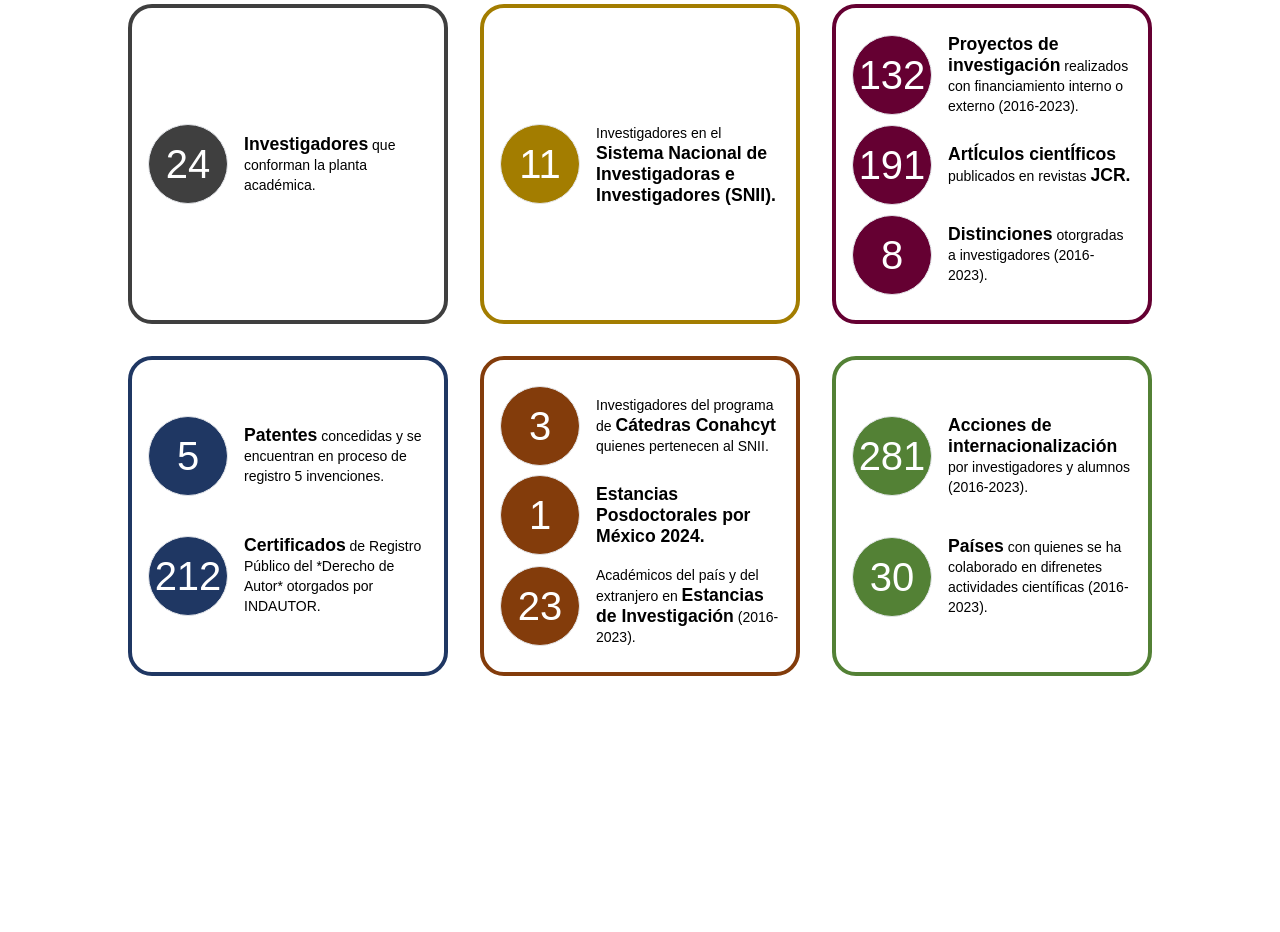
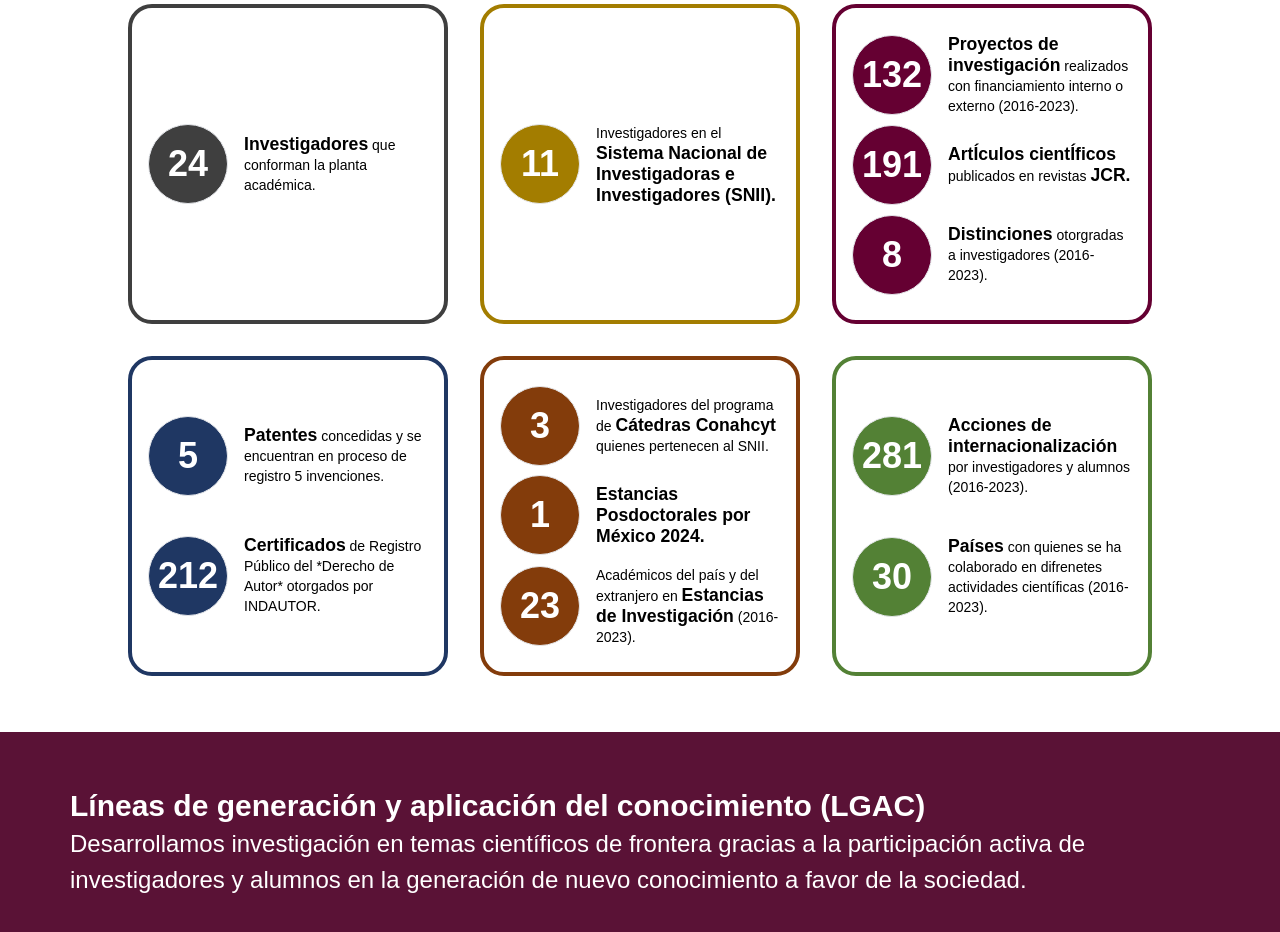
Before and after one commit to pabcrz/investigacion-citedi, an Astro site: page / in a window 1280 px wide. Shown: the part 1140-2072 px from the top of the page. Before the commit the page ends 1872 px from the top, so only its background shows below. Built offline with nearby package versions, Linux system fonts and the light colour scheme; Astro itself is replaced by a stand-in of ours; a web font is replaced by a local one.

Commit message:
Add areas and changed Cards from jsx to astro

```diff
--- /dev/null
+++ b/src/components/AreasInvestigacion.astro
@@ -0,0 +1,38 @@
+---
+import { Image } from "astro:assets";
+import computo from "../img/computo.jpg";
+import control from "../img/control.jpg";
+import modernas from "../img/modernas.jpg";
+
+import { areas } from "../lib/data";
+
+// icons
+import computer from "../img/computer.svg";
+import chip from "../img/chip.svg";
+import settings from "../img/settings.svg";
+---
+
+<div
+  class="text-fluid-md w-max-content flex flex-wrap gap-2 text-center font-bold justify-center"
+>
+  {
+    areas.map((area) => (
+      <a
+        href="#"
+        class="flex flex-col items-center w-[70%] md:max-w-[30%] px-8 hover:shadow-lg rounded-md py-4"
+      >
+        <img src={area.img} alt={area.content} class="rounded-md" />
+        <div class="rounded-full size-16 bg-[#EBF9F0] flex items-center justify-center -mt-4">
+          <img
+            src={area.icon}
+            alt={area.alt}
+            role="img"
+            aria-hidden="true"
+            class="size-8"
+          />
+        </div>
+        <p>{area.content}</p>
+      </a>
+    ))
+  }
+</div>
--- /dev/null
+++ b/src/components/Card.astro
@@ -0,0 +1,32 @@
+---
+import { cards } from "../lib/data";
+---
+
+<div class="w-max-content flex flex-wrap gap-8 justify-center">
+  {
+    cards.map((card, i) => (
+      <div
+        class={`border-4 rounded-3xl p-4 w-80 h-80`}
+        style={{
+          borderColor: card.color, // Asignar el color al borde
+        }}
+      >
+        <div class="flex flex-col justify-evenly h-full">
+          {card.items.map((item, i) => (
+            <div class="flex justify-between gap-4 items-center">
+              <p
+                class={`rounded-full min-w-20 size-20 border flex items-center justify-center text-white text-wrap text-4xl font-bold`}
+                style={{
+                  backgroundColor: card.color, // Asignar el color como fondo
+                }}
+              >
+                {item.numbers}
+              </p>
+              <p class="w-auto text-sm" set:html={item.content} />
+            </div>
+          ))}
+        </div>
+      </div>
+    ))
+  }
+</div>
--- a/src/components/Card.jsx
+++ /dev/null
@@ -1,39 +0,0 @@
-import React from "react";
-import { cards } from "../lib/data";
-
-export default function Card() {
-  return (
-    <div className="w-max-content flex flex-wrap gap-8 justify-center">
-      {cards.map((card, i) => (
-        <div
-          className={`border-4 rounded-3xl p-4 w-80 h-80`}
-          key={i}
-          style={{
-            borderColor: card.color, // Asignar el color al borde
-          }}
-        >
-          <div className="flex flex-col justify-evenly h-full">
-            {card.items.map((item, i) => (
-              <div className="flex justify-between gap-4 items-center" key={i}>
-                <p
-                  className={`rounded-full min-w-20 size-20 border flex items-center justify-center text-white text-wrap`}
-                  style={{
-                    backgroundColor: card.color, // Asignar el color como fondo
-                    fontSize: 2.5 + "rem", // Asignar el tamaño de la fuente
-                    lineHeight: 0 + "px", // Asignar el alto de la línea
-                  }}
-                >
-                  {item.numbers}
-                </p>
-                <p
-                  className="w-auto text-sm"
-                  dangerouslySetInnerHTML={{ __html: item.content }}
-                ></p>
-              </div>
-            ))}
-          </div>
-        </div>
-      ))}
-    </div>
-  );
-}
--- /dev/null
+++ b/src/components/Content.astro
@@ -0,0 +1,35 @@
+---
+// import Card from "../components/Card";
+import Card from "./Card.astro";
+import AreasInvestigacion from "./AreasInvestigacion.astro";
+---
+
+<main class="w-full">
+  <section class="w-full bg-tertiary py-14 flex justify-center">
+    <p class="text-fluid-md w-max-content px-8">
+      La investigación científica que se desarrolla en CITEDI se agrupa en
+      líneas de generación y aplicación del conocimiento (LGAC) que permite
+      concentrar nuestros esfuerzos de investigación y de formación de capital
+      humano de nivel posgrado para obtener resultados con mayor impacto
+      científico, tecnológico y social.
+    </p>
+  </section>
+  <section class="w-full py-14 flex justify-center px-8">
+    <!-- <Card /> -->
+    <Card />
+  </section>
+  <section class="w-full bg-primary py-14 flex justify-center text-white px-8">
+    <p class="text-fluid-md w-max-content">
+      <span class="text-3xl"
+        >Líneas de generación y aplicación del conocimiento (LGAC)</span
+      >
+      <br />
+      Desarrollamos investigación en temas científicos de frontera gracias a la participación
+      activa de investigadores y alumnos en la generación de nuevo conocimiento a
+      favor de la sociedad.
+    </p>
+  </section>
+  <section class="w-full flex justify-center py-14">
+    <AreasInvestigacion />
+  </section>
+</main>
--- a/src/layouts/Cards.astro
+++ /dev/null
@@ -1,14 +0,0 @@
----
-import { cards } from "../lib/data";
-
-function highlightText(text: string) {
-  const regex = /\*\*(.*?)\*\*/g; // Captura texto entre **
-  return text.split(regex).map((part) =>
-    part.match(regex) ? (
-      <span class="font-bold text-lg">{part}</span> // Aplicación de clases de Tailwind
-    ) : (
-      part
-    )
-  );
-}
----
--- a/src/layouts/Content.astro
+++ /dev/null
@@ -1,18 +0,0 @@
----
-import Card from "../components/Card";
----
-
-<main class="w-full">
-  <section class="w-full bg-tertiary py-14 flex justify-center">
-    <p class="text-fluid-md w-max-content px-8">
-      La investigación científica que se desarrolla en CITEDI se agrupa en
-      líneas de generación y aplicación del conocimiento (LGAC) que permite
-      concentrar nuestros esfuerzos de investigación y de formación de capital
-      humano de nivel posgrado para obtener resultados con mayor impacto
-      científico, tecnológico y social.
-    </p>
-  </section>
-  <section class="w-full py-14 flex justify-center">
-    <Card />
-  </section>
-</main>
--- a/src/lib/data.js
+++ b/src/lib/data.js
@@ -95,3 +95,21 @@ export const cards = [
     color: "#538135",
   },
 ];
+
+export const areas = [
+  {
+    content: "Cómputo inteligente de alto rendimiento",
+    img: "/src/img/computo.jpg",
+    icon: "/src/img/computo.svg",
+  },
+  {
+    content: "Sistemas dinámicos y control en tecnologías emergentes",
+    img: "/src/img/control.jpg",
+    icon: "/src/img/control.svg",
+  },
+  {
+    content: "Tecnologías de imagen y telecomunicacioens modernas",
+    img: "/src/img/modernas.jpg",
+    icon: "/src/img/modernas.svg",
+  },
+];
--- a/src/pages/index.astro
+++ b/src/pages/index.astro
@@ -1,8 +1,8 @@
 ---
 import Layout from "../layouts/Layout.astro";
-import Navbar from "../layouts/Navbar.astro";
-import Hero from "../layouts/Hero.astro";
-import Content from "../layouts/Content.astro";
+import Navbar from "../components/Navbar.astro";
+import Hero from "../components/Hero.astro";
+import Content from "../components/Content.astro";
 ---
 
 <Layout title="Welcome to Astro.">
```
Also changed, not shown: src/components/Footer.astro (added), src/components/Hero.astro (renamed from src/layouts/Hero.astro), src/components/Navbar.astro (renamed from src/layouts/Navbar.astro), src/img/computo.jpg (added), src/img/computo.svg (added), src/img/control.jpg (added), src/img/control.svg (added), src/img/modernas.jpg (added), src/img/modernas.svg (added), src/layouts/Footer.astro (deleted).
